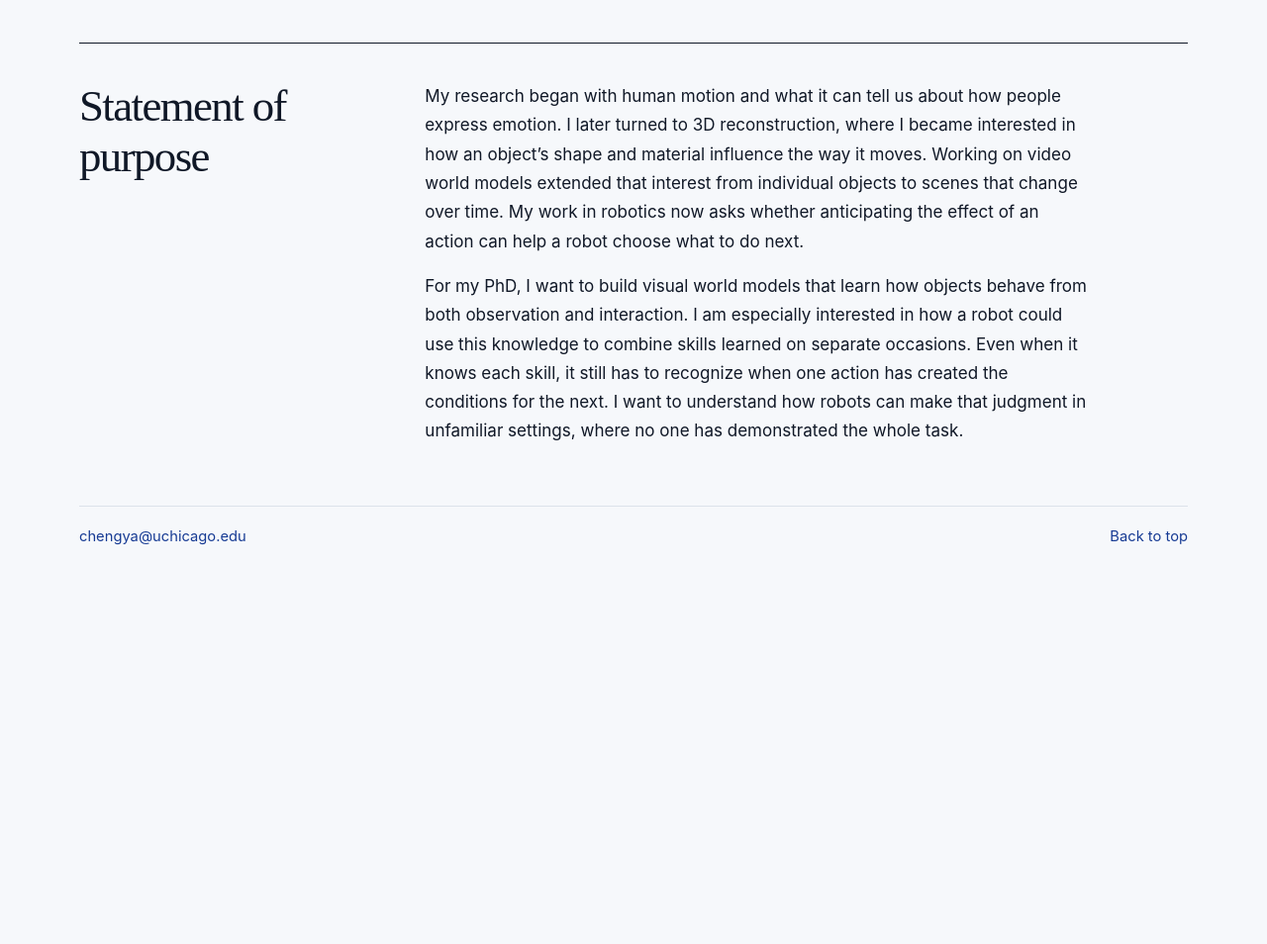
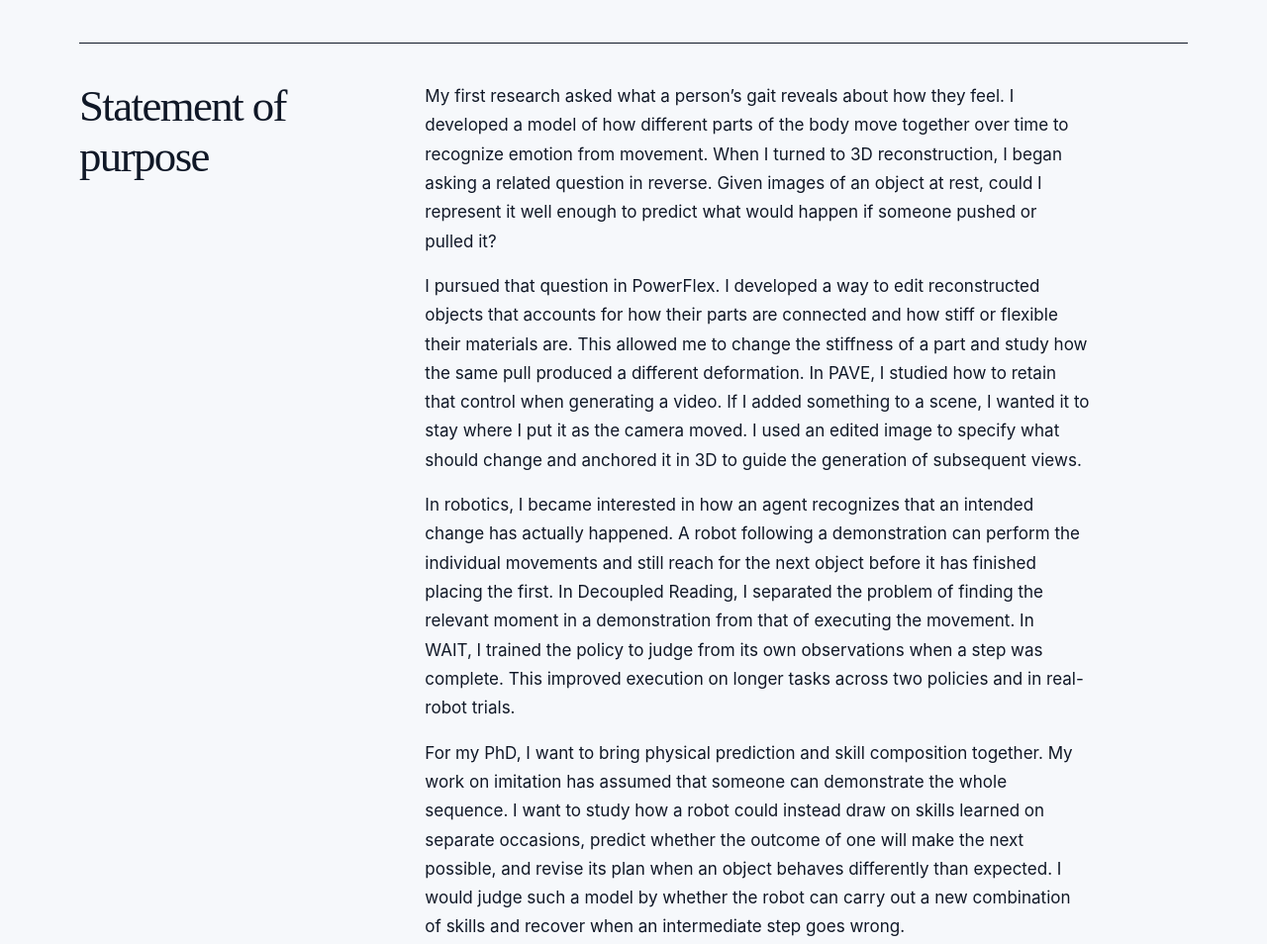
Before and after one commit to ChengY-uchi/ChengY-uchi.github.io, a plain HTML site: page phd-2027/index.html in a window 1280 px wide. Shown: the part 1773-2727 px from the top of the page at 99% size. Before the commit the page ends 2362 px from the top, so only its background shows below. Drawn offline with Linux system fonts and the light colour scheme.

Commit message:
Describe the research contributions behind the PhD statement

```diff
--- a/phd-2027/index.html
+++ b/phd-2027/index.html
@@ -182,8 +182,10 @@
       <section class="statement" id="statement" aria-labelledby="statement-title">
         <h2 class="section-title" id="statement-title">Statement of purpose</h2>
         <div class="statement-copy">
-          <p>My research began with human motion and what it can tell us about how people express emotion. I later turned to 3D reconstruction, where I became interested in how an object’s shape and material influence the way it moves. Working on video world models extended that interest from individual objects to scenes that change over time. My work in robotics now asks whether anticipating the effect of an action can help a robot choose what to do next.</p>
-          <p>For my PhD, I want to build visual world models that learn how objects behave from both observation and interaction. I am especially interested in how a robot could use this knowledge to combine skills learned on separate occasions. Even when it knows each skill, it still has to recognize when one action has created the conditions for the next. I want to understand how robots can make that judgment in unfamiliar settings, where no one has demonstrated the whole task.</p>
+          <p>My first research asked what a person’s gait reveals about how they feel. I developed a model of how different parts of the body move together over time to recognize emotion from movement. When I turned to 3D reconstruction, I began asking a related question in reverse. Given images of an object at rest, could I represent it well enough to predict what would happen if someone pushed or pulled it?</p>
+          <p>I pursued that question in PowerFlex. I developed a way to edit reconstructed objects that accounts for how their parts are connected and how stiff or flexible their materials are. This allowed me to change the stiffness of a part and study how the same pull produced a different deformation. In PAVE, I studied how to retain that control when generating a video. If I added something to a scene, I wanted it to stay where I put it as the camera moved. I used an edited image to specify what should change and anchored it in 3D to guide the generation of subsequent views.</p>
+          <p>In robotics, I became interested in how an agent recognizes that an intended change has actually happened. A robot following a demonstration can perform the individual movements and still reach for the next object before it has finished placing the first. In Decoupled Reading, I separated the problem of finding the relevant moment in a demonstration from that of executing the movement. In WAIT, I trained the policy to judge from its own observations when a step was complete. This improved execution on longer tasks across two policies and in real-robot trials.</p>
+          <p>For my PhD, I want to bring physical prediction and skill composition together. My work on imitation has assumed that someone can demonstrate the whole sequence. I want to study how a robot could instead draw on skills learned on separate occasions, predict whether the outcome of one will make the next possible, and revise its plan when an object behaves differently than expected. I would judge such a model by whether the robot can carry out a new combination of skills and recover when an intermediate step goes wrong.</p>
         </div>
       </section>
       <div class="page-end"><a href="mailto:chengya@uchicago.edu">chengya@uchicago.edu</a><a href="#main">Back to top</a></div>
```
